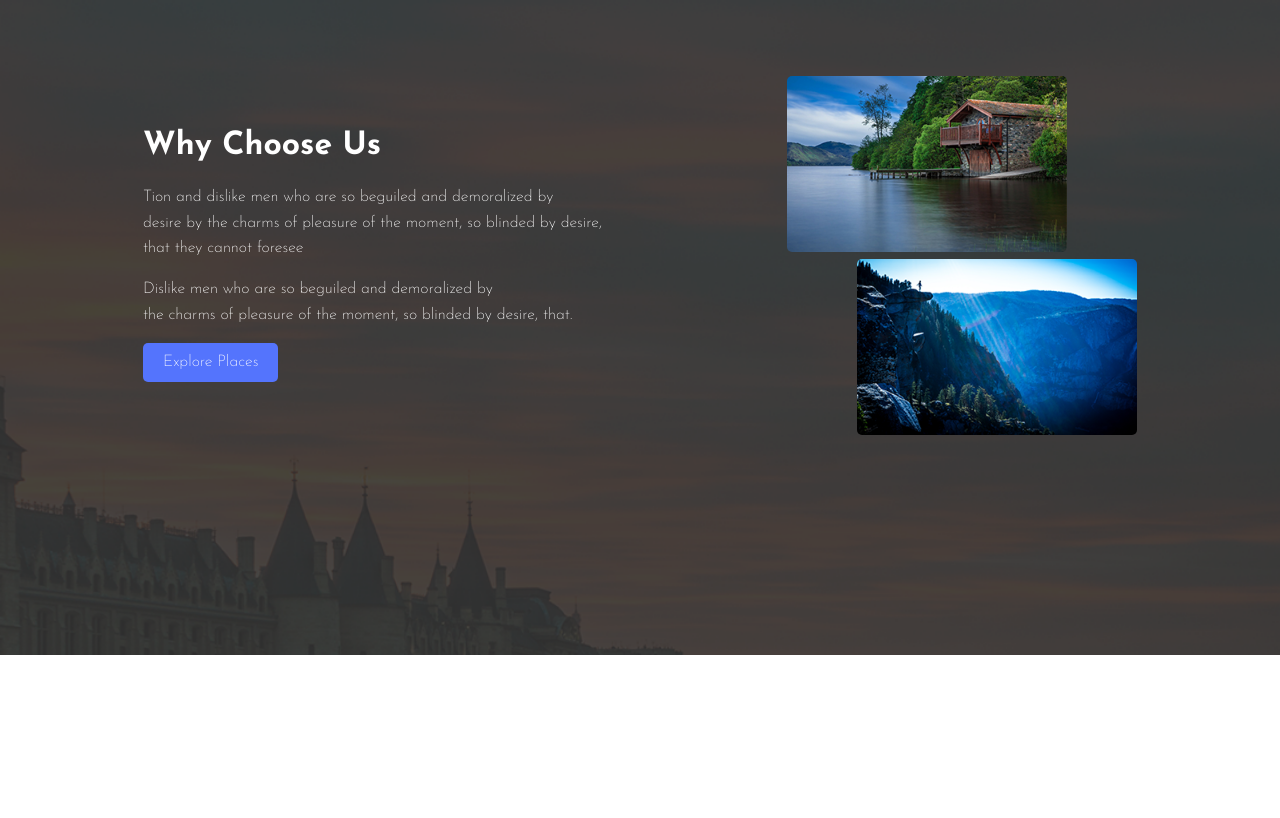
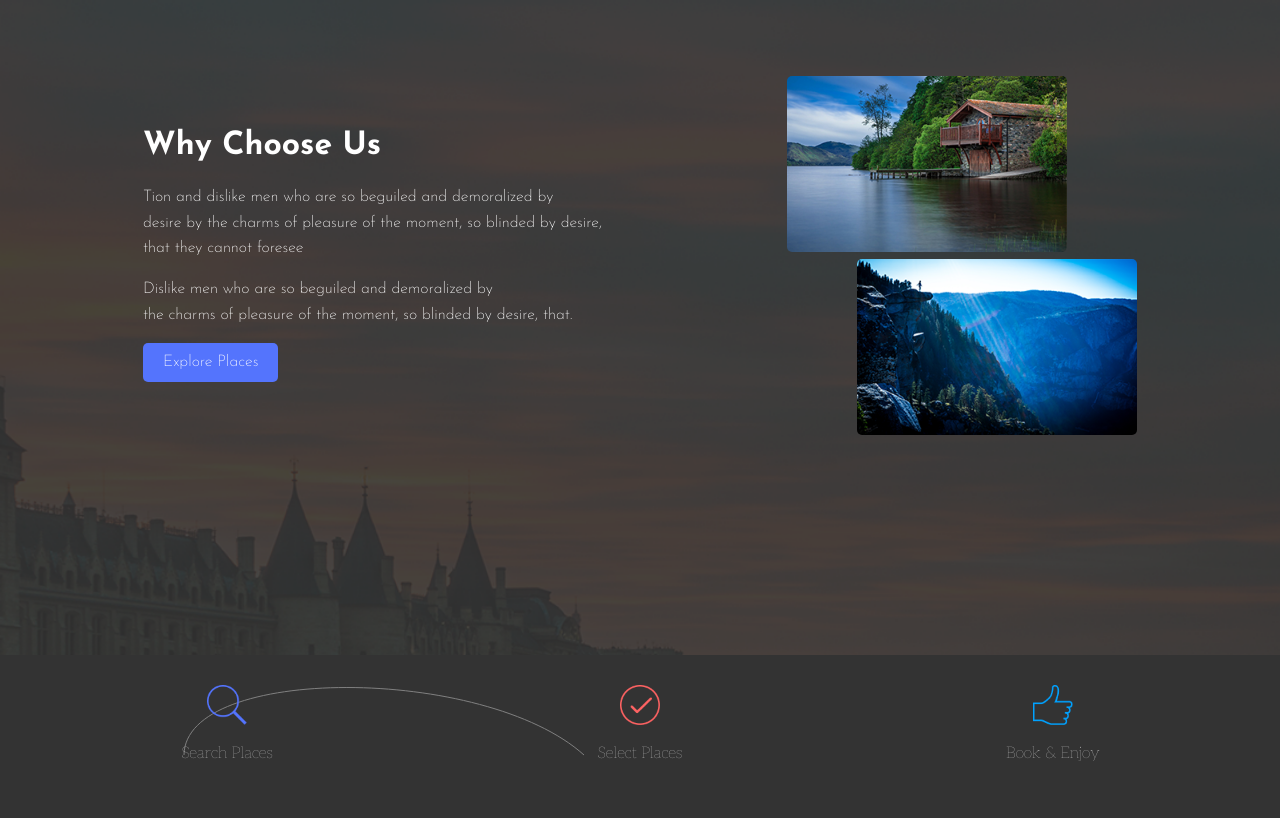
Before and after one commit to SonalMahe/Module-1Test, a plain HTML site: page index.html in a window 1280 px wide. Shown: the part 945-1763 px from the top of the page. Before the commit the page ends 1600 px from the top, so only its background shows below. Drawn offline with Linux system fonts and the light colour scheme.

Commit message:
search places section
--created svg images
-makes changes in image adjustment
-

```diff
--- a/index.html
+++ b/index.html
@@ -57,7 +57,29 @@
             </div>
         </section>
 
+     <!--this is Search places section-->
+        <section class="points">
+            <div class="step-container">
+                <svg class="adjust" width="400" height="100" viewBox="0 0 400 100" xmlns="http://www.w3.org/2000/svg">
+                    <path d="M0 40, C1 -50 ,300 ,-50 400, 40" fill="none" stroke="grey" stroke-width="1"></path>
+                </svg>
+                </div>
 
+                <div class="step-flow">
+                <div class="step">
+                    <img src="/images/Combined shape 831.png" alt="search icon">
+                    <p>Search Places</p>
+                </div>
+                <div class="step">
+                    <img src="/images/tick.png" alt="red circle tick">
+                    <p>Select Places</p>
+                </div>
+                <div class="step">
+                    <img src="/images/thumbsup.png" alt="thumsup icon">
+                    <p>Book & Enjoy</p>
+                </div>
+            </div>
+                </section>
 
 
 
--- a/styles/_whywe.scss
+++ b/styles/_whywe.scss
@@ -58,3 +58,61 @@
       }
     }
 }
+//serch places section CSS-
+.points{
+    position: relative;
+    display:flex;
+    justify-content: center;
+    padding: 30px;
+    background-color:#333333;
+ }
+
+ .step-container{
+    position: absolute;
+    top:60px;
+    width: 80%;
+    z-index: 1;
+    display: flex;
+    justify-content: space-between;
+ }
+ .step-container svg{
+    width: 50%;
+    height: 100px;
+    overflow: visible;
+ }
+
+.step-flow{
+    display: flex;
+    justify-content: space-between;
+    align-items: flex-start;
+    width: 80%;
+    z-index: 10;
+ }
+    .adjust{
+        display: flex;
+        justify-content: center;
+        align-items: center;
+        color:#FFFFFF
+    }
+
+    .step{
+        display: flex;
+        flex-direction: column;
+        align-items: center;
+        text-align: center;
+        width: 150px;
+        margin-bottom: 5px;
+        border-radius: 50%;
+    }
+   .step p{
+    font-family: "Aleo", serif;
+    padding: 20px;
+    font-weight: 180;
+    font-size: 1rem;
+    color: #FFFFFF;
+   }
+
+   .step img{
+    height:40px;
+    width: 40px;
+   }
```
Also changed, not shown: styles/index.css.
